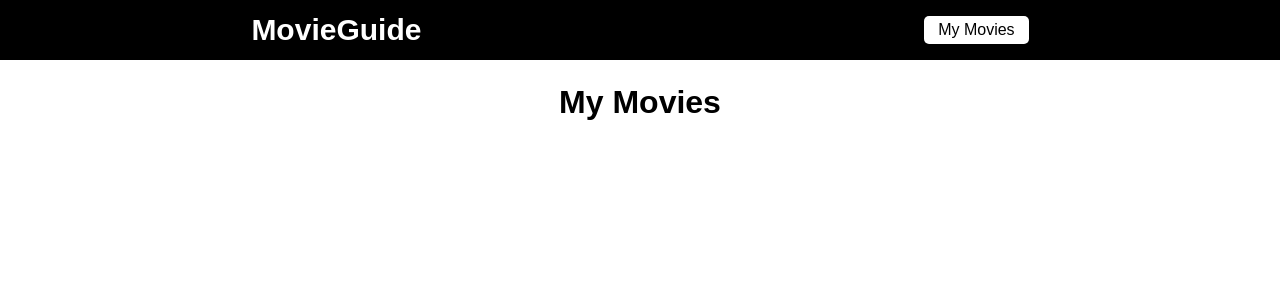
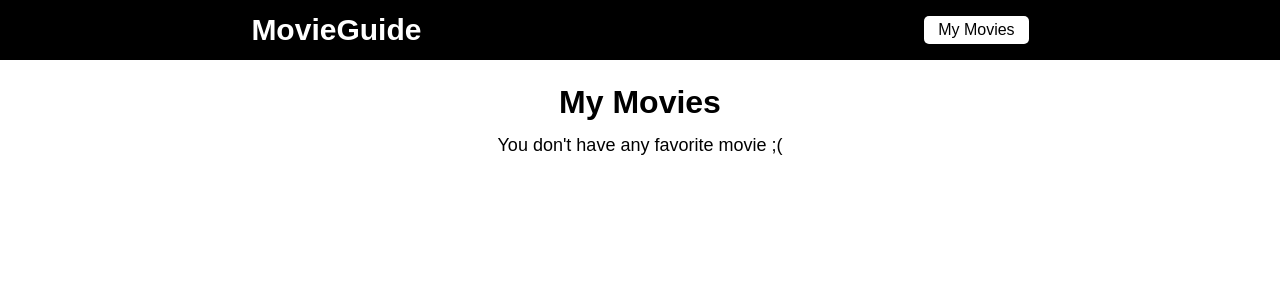
Before and after one commit to gabrielcelligoi/movie-guide, a React (Create React App) app in the folder movie-guide/: page /favorites in a window 1280 px wide. Shown: the top 300 px of the page. Built offline with nearby package versions, Linux system fonts and the light colour scheme.

Commit message:
add message when user dont have any favorite movie on favorite page

```diff
--- a/movie-guide/src/pages/Favorites/index.js
+++ b/movie-guide/src/pages/Favorites/index.js
@@ -24,6 +24,8 @@ function Favorites() {
     <div className='my-movies'>
       <h1>My Movies</h1>
 
+      {movies.length === 0 && <span>You don't have any favorite movie ;(</span>}
+
       <ul>
         {movies.map((movie) => {
           return(
```
